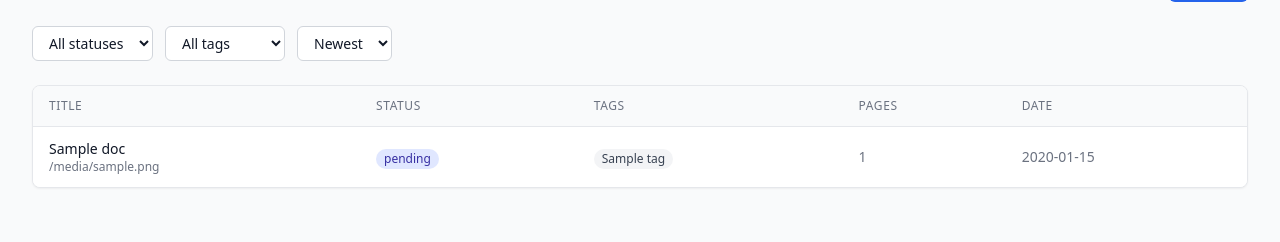
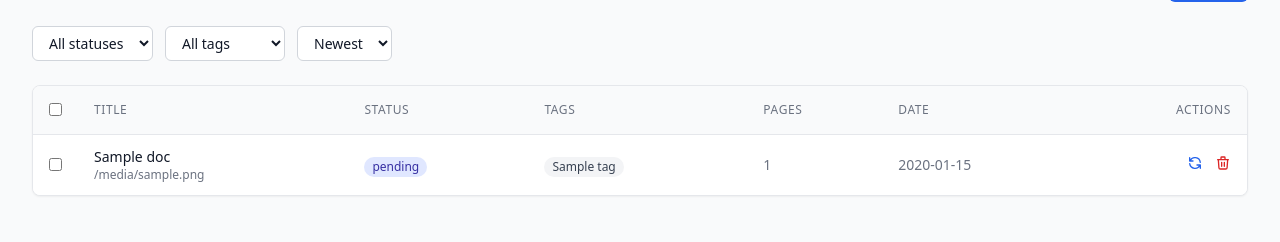
Before and after one commit to joywareapps/mymemex, a FastAPI app: template src/librarian/web/templates/index.html in a window 1280 px wide. Shown: the part 115-357 px from the top of the page. Run offline with FastAPI, Linux system fonts and the light colour scheme; the template is opened without the code that fills it: most values are stand-ins (such as "Sample title", 1, 10 or a date in 2020); data that the repository does not hold is empty; some libraries are stand-ins or nearby versions.

Commit message:
feat(web): add bulk actions and reprocess/delete buttons to document grid
Implements bulk selection, reprocessing, and deletion of documents in the Web UI. Also adds individual action buttons to each row and updates TODO.md.

```diff
--- a/src/librarian/web/templates/index.html
+++ b/src/librarian/web/templates/index.html
@@ -35,42 +35,121 @@
 
 <!-- Document Table -->
 {% if documents %}
+<div x-data="{
+    selected: [],
+    allIds: [{% for doc in documents %}{{ doc.id }},{% endfor %}],
+    get allSelected() {
+        return this.selected.length === this.allIds.length && this.allIds.length > 0;
+    },
+    toggleAll() {
+        if (this.allSelected) {
+            this.selected = [];
+        } else {
+            this.selected = [...this.allIds];
+        }
+    },
+    toggle(id) {
+        if (this.selected.includes(id)) {
+            this.selected = this.selected.filter(x => x !== id);
+        } else {
+            this.selected.push(id);
+        }
+    },
+    async reprocess(id) {
+        if (!confirm('Reprocess document?')) return;
+        await fetch('/api/v1/documents/' + id + '/reprocess', {method: 'POST'});
+        window.location.reload();
+    },
+    async deleteDoc(id) {
+        if (!confirm('Delete document?')) return;
+        await fetch('/api/v1/documents/' + id, {method: 'DELETE'});
+        window.location.reload();
+    },
+    async bulkReprocess() {
+        if (!confirm('Reprocess ' + this.selected.length + ' documents?')) return;
+        for (const id of this.selected) {
+            await fetch('/api/v1/documents/' + id + '/reprocess', {method: 'POST'});
+        }
+        window.location.reload();
+    },
+    async bulkDelete() {
+        if (!confirm('Delete ' + this.selected.length + ' documents?')) return;
+        for (const id of this.selected) {
+            await fetch('/api/v1/documents/' + id, {method: 'DELETE'});
+        }
+        window.location.reload();
+    }
+}">
+
+    <!-- Bulk Actions Toolbar -->
+    <div x-show="selected.length > 0" x-transition class="mb-4 p-2 bg-blue-50 dark:bg-blue-900/20 border border-blue-100 dark:border-blue-800 rounded-md flex items-center justify-between">
+        <span class="text-sm text-blue-800 dark:text-blue-200 font-medium ml-2">
+            <span x-text="selected.length"></span> selected
+        </span>
+        <div class="space-x-2">
+            <button @click="bulkReprocess()" class="px-3 py-1.5 text-xs font-medium text-blue-700 dark:text-blue-300 bg-white dark:bg-gray-800 border border-blue-200 dark:border-blue-800 rounded-md hover:bg-blue-50 dark:hover:bg-blue-900/50">
+                Reprocess All
+            </button>
+            <button @click="bulkDelete()" class="px-3 py-1.5 text-xs font-medium text-red-700 dark:text-red-300 bg-white dark:bg-gray-800 border border-red-200 dark:border-red-800 rounded-md hover:bg-red-50 dark:hover:bg-red-900/50">
+                Delete All
+            </button>
+        </div>
+    </div>
+
     <div class="bg-white dark:bg-gray-800 shadow-sm rounded-lg border border-gray-200 dark:border-gray-700 overflow-hidden transition-colors duration-200">
         <table class="min-w-full divide-y divide-gray-200 dark:divide-gray-700">
             <thead class="bg-gray-50 dark:bg-gray-700 transition-colors duration-200">
                 <tr>
+                    <th class="px-4 py-3 text-left w-8">
+                        <input type="checkbox" @click="toggleAll()" .indeterminate="selected.length > 0 && !allSelected" :checked="allSelected"
+                               class="rounded border-gray-300 text-blue-600 focus:ring-blue-500">
+                    </th>
                     <th class="px-4 py-3 text-left text-xs font-medium text-gray-500 dark:text-gray-400 uppercase tracking-wider">Title</th>
                     <th class="px-4 py-3 text-left text-xs font-medium text-gray-500 dark:text-gray-400 uppercase tracking-wider">Status</th>
                     <th class="px-4 py-3 text-left text-xs font-medium text-gray-500 dark:text-gray-400 uppercase tracking-wider">Tags</th>
                     <th class="px-4 py-3 text-left text-xs font-medium text-gray-500 dark:text-gray-400 uppercase tracking-wider">Pages</th>
                     <th class="px-4 py-3 text-left text-xs font-medium text-gray-500 dark:text-gray-400 uppercase tracking-wider">Date</th>
+                    <th class="px-4 py-3 text-right text-xs font-medium text-gray-500 dark:text-gray-400 uppercase tracking-wider">Actions</th>
                 </tr>
             </thead>
             <tbody class="divide-y divide-gray-200 dark:divide-gray-700 bg-white dark:bg-gray-800 transition-colors duration-200">
                 {% for doc in documents %}
-            <tr class="hover:bg-gray-50 dark:hover:bg-gray-700 cursor-pointer transition-colors duration-150" onclick="window.location='/ui/document/{{ doc.id }}'">
-                <td class="px-4 py-3">
+                <tr class="hover:bg-gray-50 dark:hover:bg-gray-700 cursor-pointer transition-colors duration-150">
+                    <td class="px-4 py-3" @click.stop>
+                        <input type="checkbox" :checked="selected.includes({{ doc.id }})" @click="toggle({{ doc.id }})"
+                               class="rounded border-gray-300 text-blue-600 focus:ring-blue-500">
+                    </td>
+                    <td class="px-4 py-3" @click="window.location='/ui/document/{{ doc.id }}'">
                         <div class="text-sm font-medium text-gray-900 dark:text-gray-100">{{ doc.title or doc.original_filename }}</div>
                         {% if doc.title %}
                         <div class="text-xs text-gray-500 dark:text-gray-400">{{ doc.original_filename }}</div>
                         {% endif %}
                     </td>
-                <td class="px-4 py-3">
+                    <td class="px-4 py-3" @click="window.location='/ui/document/{{ doc.id }}'">
                         <span class="inline-flex px-2 py-0.5 text-xs font-medium rounded-full badge-{{ doc.status }}">
                             {{ doc.status }}
                         </span>
                     </td>
-                <td class="px-4 py-3">
+                    <td class="px-4 py-3" @click="window.location='/ui/document/{{ doc.id }}'">
                         {% for tag in doc.tags %}
                         <span class="inline-flex px-2 py-0.5 text-xs rounded-full bg-gray-100 dark:bg-gray-600 text-gray-700 dark:text-gray-200 mr-1">{{ tag }}</span>
                         {% endfor %}
                     </td>
-                <td class="px-4 py-3 text-sm text-gray-500 dark:text-gray-400">{{ doc.page_count or "—" }}</td>
-                <td class="px-4 py-3 text-sm text-gray-500 dark:text-gray-400">{{ doc.ingested_at[:10] if doc.ingested_at else "—" }}</td>
+                    <td class="px-4 py-3 text-sm text-gray-500 dark:text-gray-400" @click="window.location='/ui/document/{{ doc.id }}'">{{ doc.page_count or "—" }}</td>
+                    <td class="px-4 py-3 text-sm text-gray-500 dark:text-gray-400" @click="window.location='/ui/document/{{ doc.id }}'">{{ doc.ingested_at[:10] if doc.ingested_at else "—" }}</td>
+                    <td class="px-4 py-3 text-right text-sm font-medium space-x-2" @click.stop>
+                        <button @click="reprocess({{ doc.id }})" class="text-blue-600 dark:text-blue-400 hover:text-blue-900 dark:hover:text-blue-300" title="Reprocess">
+                            <svg class="w-4 h-4" fill="none" stroke="currentColor" viewBox="0 0 24 24"><path stroke-linecap="round" stroke-linejoin="round" stroke-width="2" d="M4 4v5h.582m15.356 2A8.001 8.001 0 004.582 9m0 0H9m11 11v-5h-.581m0 0a8.003 8.003 0 01-15.357-2m15.357 2H15"></path></svg>
+                        </button>
+                        <button @click="deleteDoc({{ doc.id }})" class="text-red-600 dark:text-red-400 hover:text-red-900 dark:hover:text-red-300" title="Delete">
+                            <svg class="w-4 h-4" fill="none" stroke="currentColor" viewBox="0 0 24 24"><path stroke-linecap="round" stroke-linejoin="round" stroke-width="2" d="M19 7l-.867 12.142A2 2 0 0116.138 21H7.862a2 2 0 01-1.995-1.858L5 7m5 4v6m4-6v6m1-10V4a1 1 0 00-1-1h-4a1 1 0 00-1 1v3M4 7h16"></path></svg>
+                        </button>
+                    </td>
                 </tr>
                 {% endfor %}
             </tbody>
         </table>
+    </div>
 </div>
 
 <!-- Pagination -->
```
Also changed, not shown: TODO.md (+4 -4 lines). Lines whose indentation alone changed are shown as unchanged.
